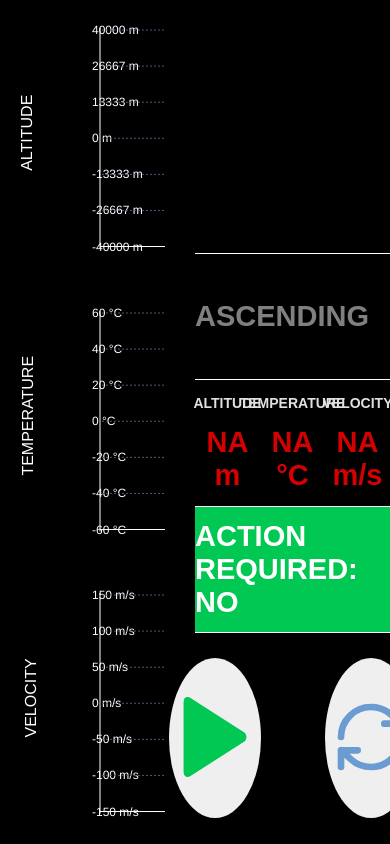
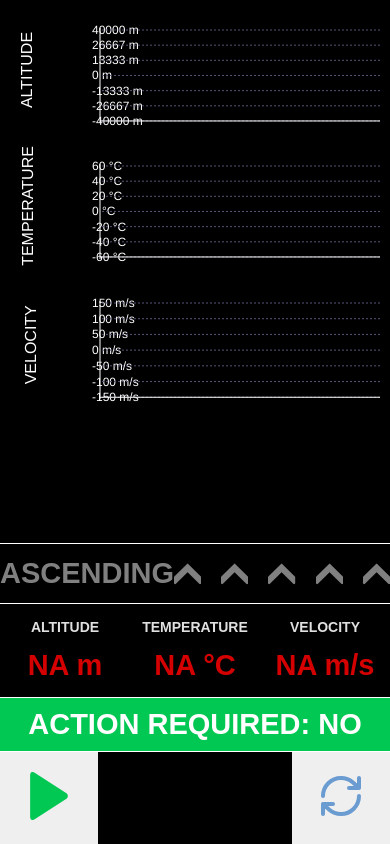
Before and after one commit to ozgur-okt/task-dashboard, a React (Create React App) app: page / in a window 390 px wide. Built offline with nearby package versions, Linux system fonts and the light colour scheme.

Commit message:
responsive design development

```diff
--- a/src/components/connection-control/ConnectionControl.jsx
+++ b/src/components/connection-control/ConnectionControl.jsx
@@ -13,14 +13,14 @@ const ConnectionControl = () => {
   return (
     <div className='container'>
       <button className='connection' onClick={() => dispatch(isSocketConnected ? stopWebSocket() : getSpectrumFromWebSocket())}>
-        <img src={isSocketConnected ? stop : play} alt={isSocketConnected ? 'stop' : 'play'} />
+        <img className='btnIcon' src={isSocketConnected ? stop : play} alt={isSocketConnected ? 'stop' : 'play'} />
       </button>
       <div className='fetching-state'>
         <h3 className={connectionError ? 'error visible' : 'error'}>ERROR</h3>
         <h3 className={loading ? 'loading visible' : 'loading'}>LOADING</h3>
       </div>
       <button className={isSocketConnected ? 'connection disabled' : 'connection'} disabled={isSocketConnected} onClick={() => dispatch(getSpectrumFromRestAPI())}>
-        <img src={refresh} alt='refresh' />
+        <img className='btnIcon' src={refresh} alt='refresh' />
       </button>
     </div>
   )
--- a/src/components/connection-control/connection-control.scss
+++ b/src/components/connection-control/connection-control.scss
@@ -52,3 +52,16 @@
 .visible {
   display: block;
 }
+
+@media screen and (max-width: 768px) {
+  .connection {
+    width: 30%;
+    border-radius: 0;
+    height: 100%;
+  }
+
+  .btnIcon {
+    width: 3rem;
+    height: 3rem;
+  }
+}
--- a/src/components/modal/modal-action-required.scss
+++ b/src/components/modal/modal-action-required.scss
@@ -2,6 +2,7 @@
 
 .modal-title {
   color: $red;
+  text-align: center;
 }
 
 .modal-button {
--- a/src/components/modal/modalStyles.js
+++ b/src/components/modal/modalStyles.js
@@ -12,5 +12,6 @@ export const modalStyles = {
     margin: 'auto',
     border: 'none',
     backgroundColor: 'gray',
+    overflow: 'hidden',
   }
 }
--- a/src/views/dashboard.scss
+++ b/src/views/dashboard.scss
@@ -45,3 +45,39 @@
 .connection-control {
   height: 25%;
 }
+
+@media screen and (max-width: 768px) {
+  .dashboard {
+    flex-direction: column;
+  }
+
+  .dashboard-left {
+    width: 100%;
+    height: 50%;
+  }
+
+  .dashboard-right {
+    width: 100%;
+    height: 50%;
+  }
+
+  .status-messages {
+    height: 30%;
+  }
+
+  .ascending {
+    height: 15%;
+  }
+
+  .stats-display {
+    height: 25%;
+  }
+
+  .action {
+    height: 15%;
+  }
+
+  .connection-control {
+    height: 25%;
+  }
+}
```
Also changed, not shown: 1 other file (tests, documents, lock files or other folders).
